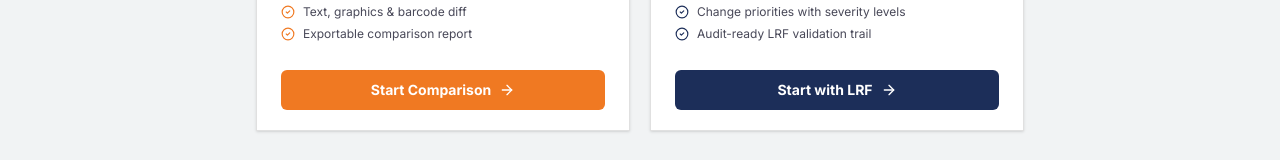
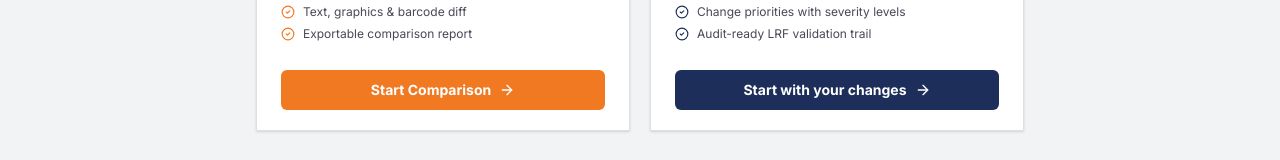
Before and after one commit to Shrvaani-S/proofX_frontend, a React (Vite) app: page / in a window 1280 px wide. Shown: the part 543-703 px from the top of the page. Built offline with nearby package versions, Linux system fonts and the light colour scheme; no server answers.

Commit message:
Update HomePage.tsx

```diff
--- a/src/pages/HomePage.tsx
+++ b/src/pages/HomePage.tsx
@@ -76,7 +76,7 @@ export function HomePage({ onQuickCompare, onFullWorkflow }: Props) {
             title="Label proof reading"
             description="Begin with a Label Requirement Form to declare expected changes. Every finding is automatically classified as Expected or Unexpected."
             features={LRF_FEATURES}
-            cta="Start with LRF"
+            cta="Start with your changes"
             ctaStyle="bg-primary text-white hover:opacity-90"
             onClick={onFullWorkflow}
           />
```
